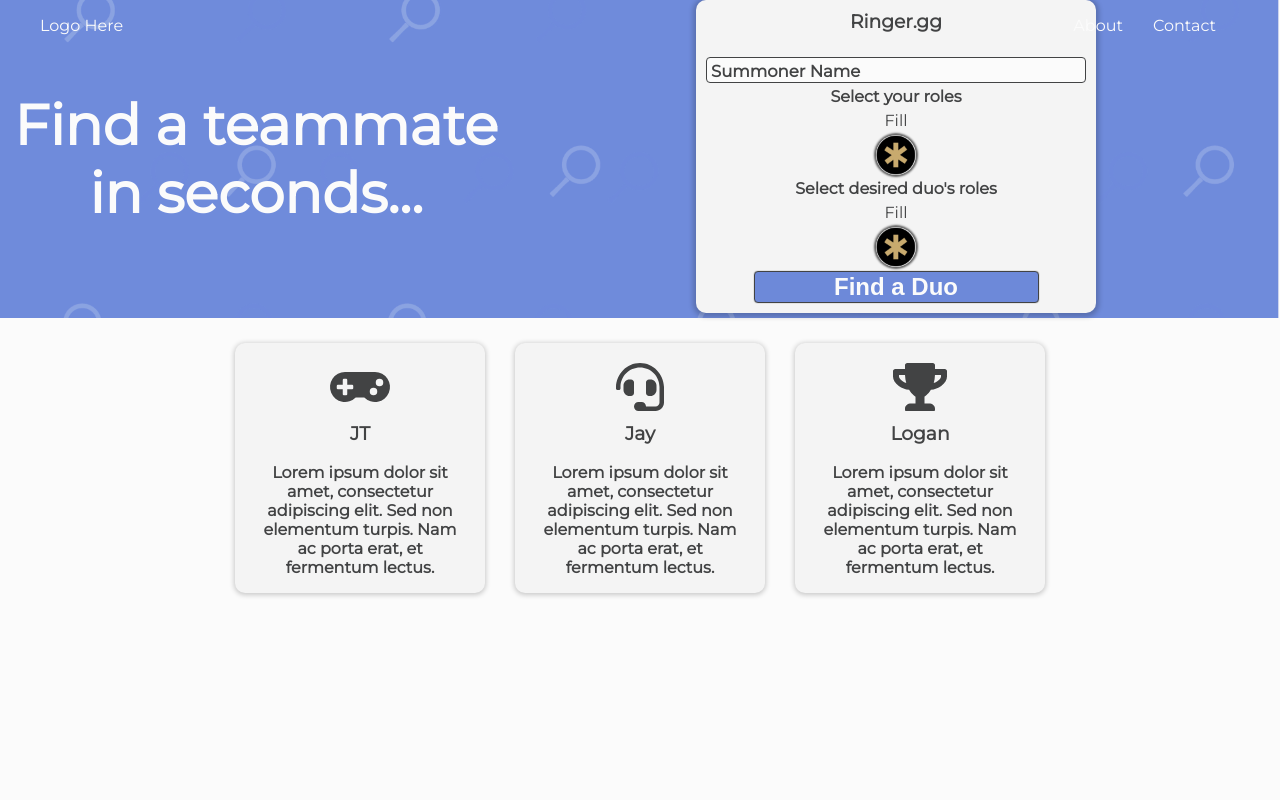
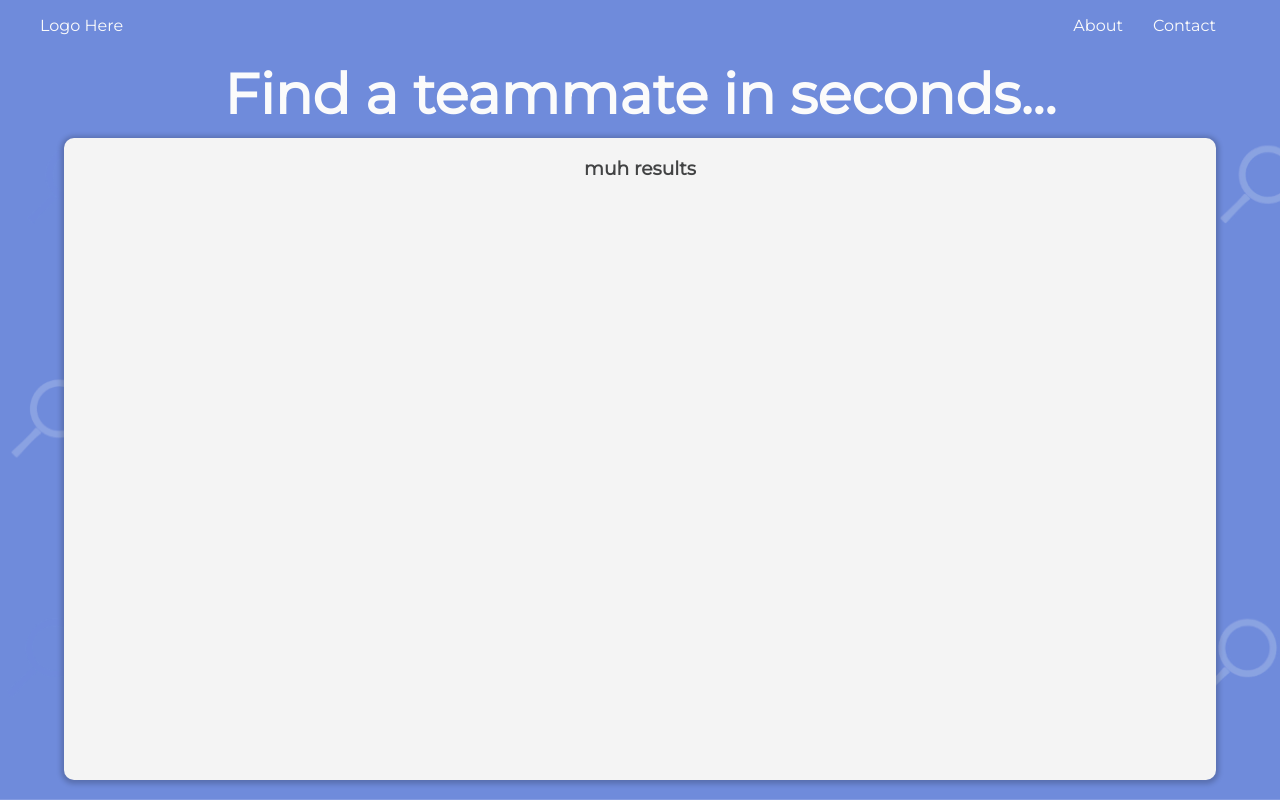
Before and after one commit to jayvickers/ringer, a React app: page / in a window 1280 px wide. Shown: the top 800 px of the page. Built offline with nearby package versions, Linux system fonts and the light colour scheme.

Commit message:
responsive fixes

```diff
--- a/src/components/BottomPane/_bottom-pane.less
+++ b/src/components/BottomPane/_bottom-pane.less
@@ -4,5 +4,5 @@
   display: flex;
   background-color: @off-white-background-2;
   justify-content: center;
-  margin: 20px;
+  padding: @bottom-pane-padding;
 }
--- a/src/components/TopPane/TopPane.jsx
+++ b/src/components/TopPane/TopPane.jsx
@@ -5,7 +5,7 @@ import ResultsPane from "../ResultsPane/ResultsPane";
 import "./_top-pane.less";
 
 const TopPane = props => {
-  const [showResultsPane, setShowResultsPane] = useState(false);
+  const [showResultsPane, setShowResultsPane] = useState(true);
   const topPaneClasses = classNames({
     "top-pane": true,
     "has-results-pane": showResultsPane
--- a/src/components/_globalstyle/_ringer-variables.less
+++ b/src/components/_globalstyle/_ringer-variables.less
@@ -18,6 +18,7 @@
 
 //margins and padding
 @site-header-margins: 15px;
+@bottom-pane-padding: 20px;
 
 //elementstyles
 @default-box-shadow-color: rgba(0, 0, 0, 0.2);
```
